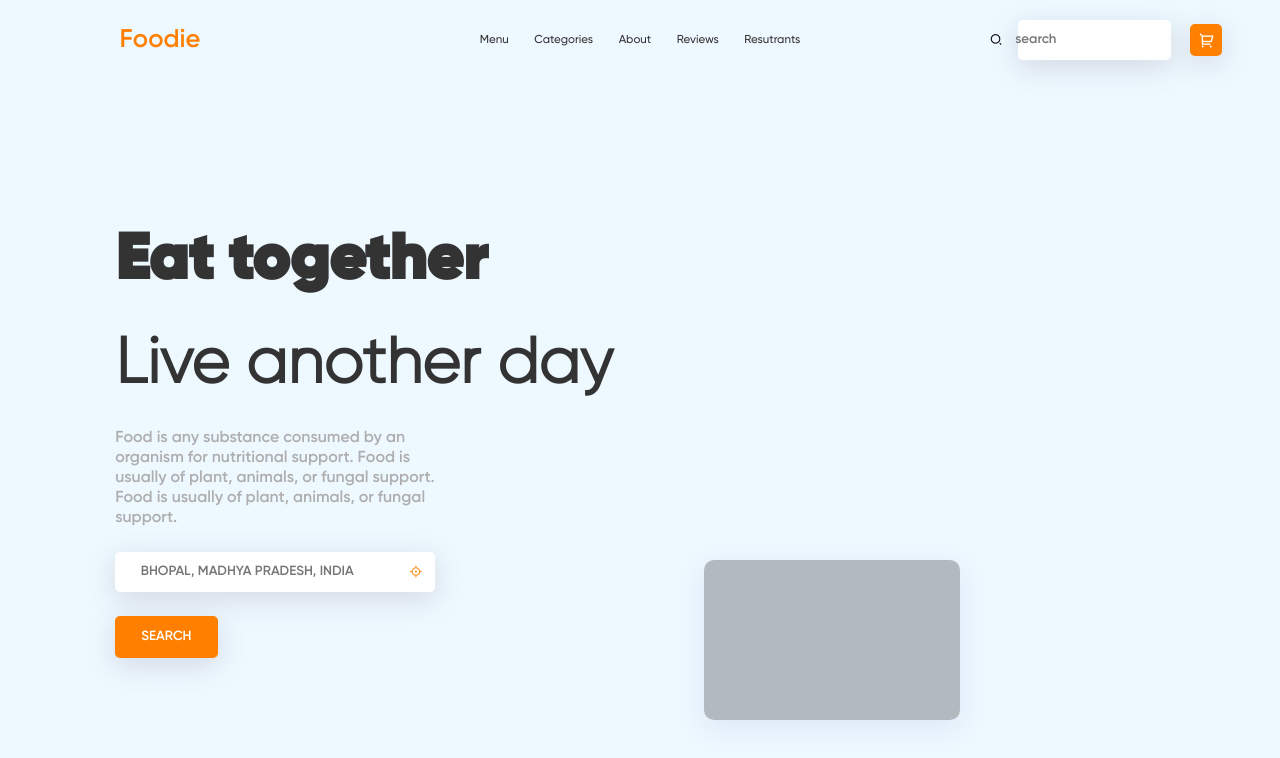
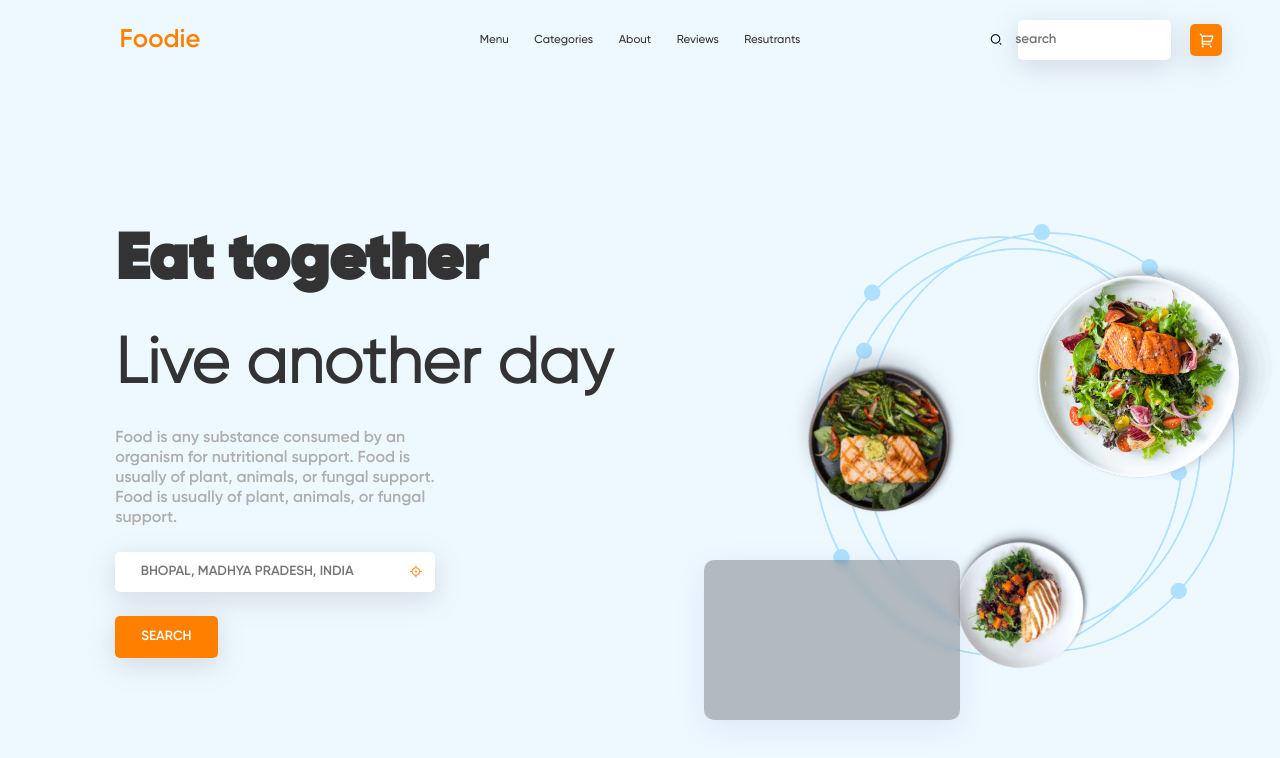
Before and after one commit to thesiyhbrand/foodie, a plain HTML site: page index.html in a window 1280 px wide. Drawn offline with nearby package versions, Linux system fonts and the light colour scheme; the site is published under a folder, as on GitHub Pages, so addresses that start at the root find nothing.

Commit message:
Update index.html

```diff
--- a/index.html
+++ b/index.html
@@ -58,21 +58,21 @@
           <button>SEARCH</button>
         </div>
         <div class="rght">
-          <img id="background" src="/Assets/Group 1.png" alt="" />
+          <img id="background" src="Assets/Group 1.png" alt="" />
           <div id="all-plate">
             <img
               id="img-one"
-              src="/Assets/139184-food-plate-healthy-free-photo.png"
+              src="Assets/139184-food-plate-healthy-free-photo.png"
               alt=""
             />
             <img
               id="img-two"
-              src="/Assets/Meal-PNG-Download-Image.png"
+              src="Assets/Meal-PNG-Download-Image.png"
               alt=""
             />
             <img
               id="img-three"
-              src="/Assets/NicePng_plate-of-food-png_546030.png"
+              src="Assets/NicePng_plate-of-food-png_546030.png"
               alt=""
             />
           </div>
```
